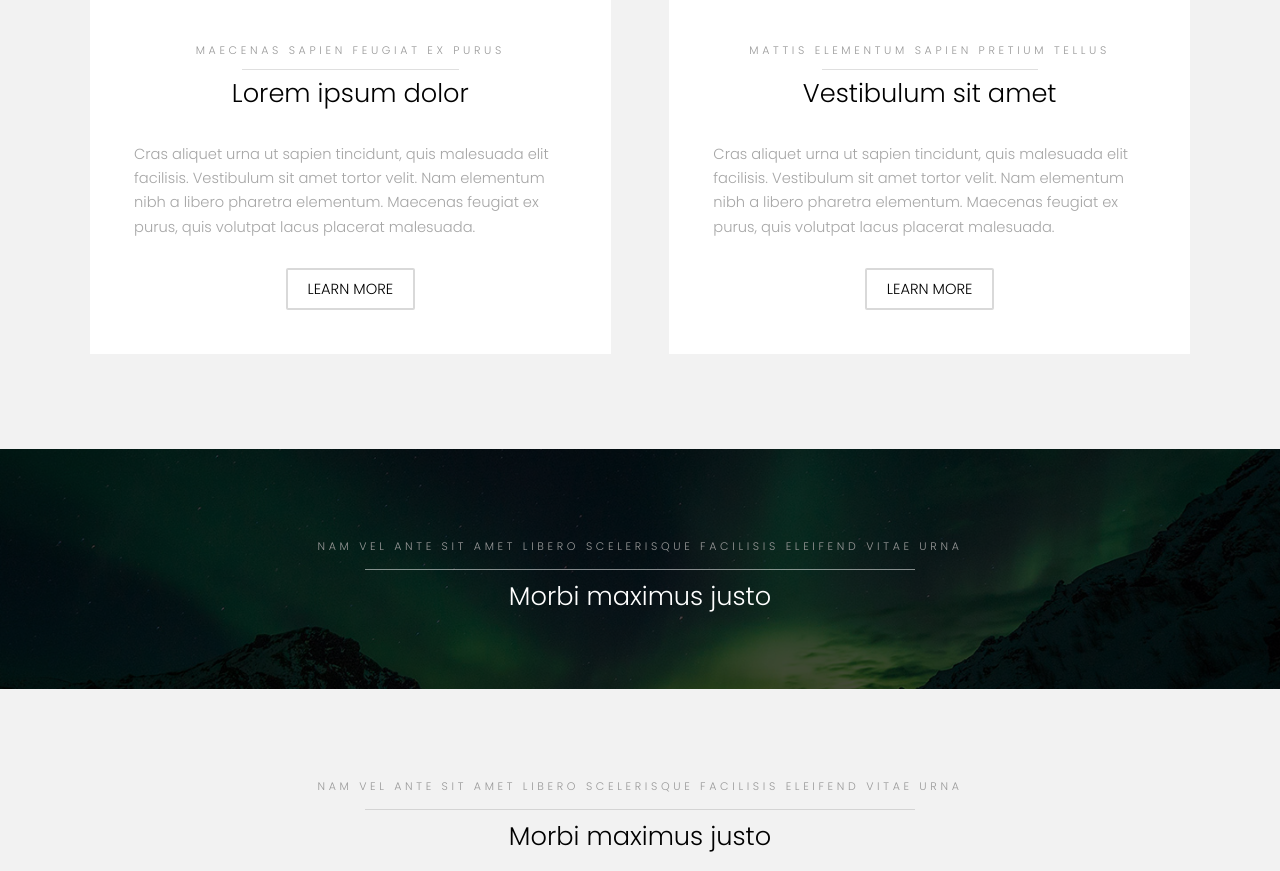
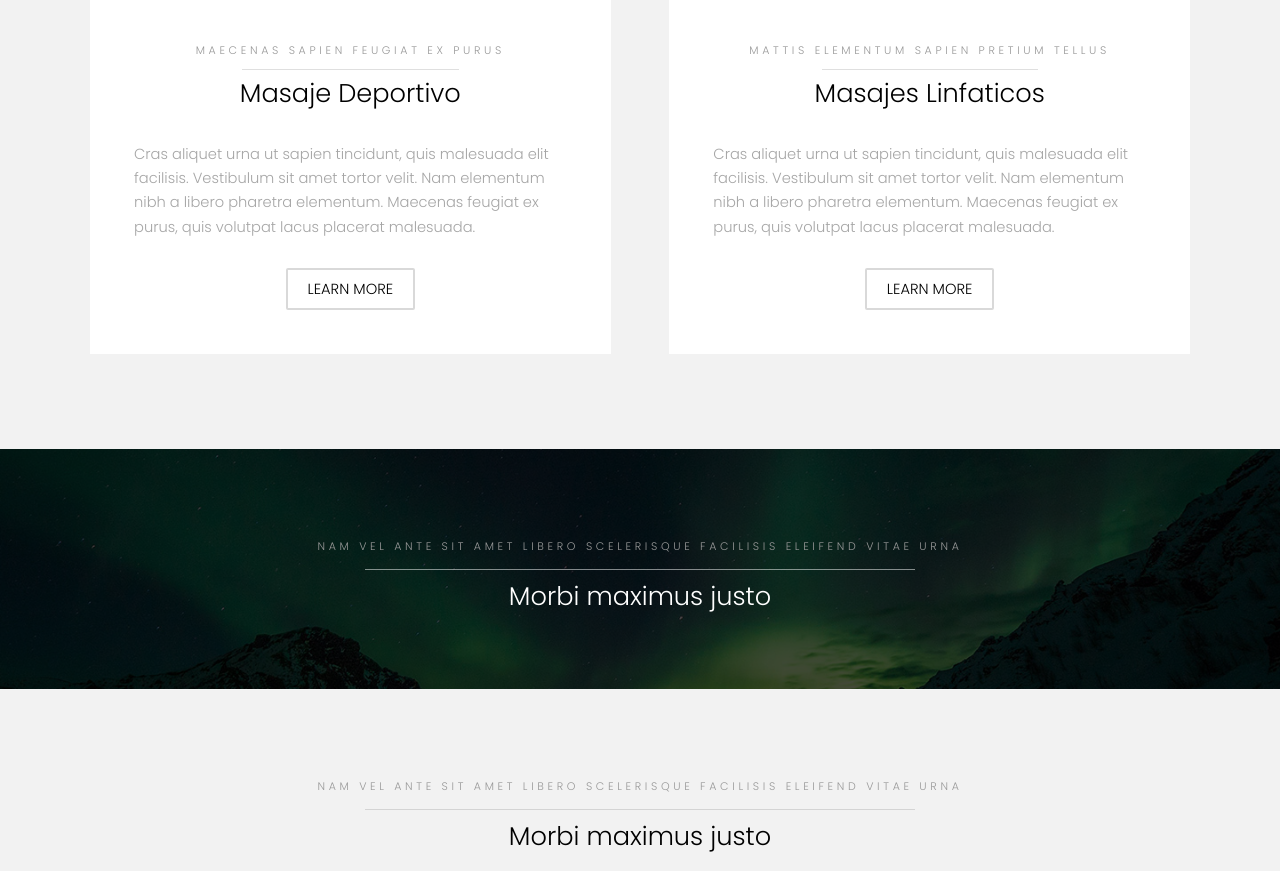
Before and after one commit to saab53/servef_ejercicio1, a plain HTML site: page index.html in a window 1280 px wide. Shown: the part 951-1822 px from the top of the page. Drawn offline with Linux system fonts and the light colour scheme.

Commit message:
PROJ-998/ Ajuste titulos portada

```diff
--- a/index.html
+++ b/index.html
@@ -90,7 +90,7 @@
 								<div class="content">
 									<header class="align-center">
 										<p>maecenas sapien feugiat ex purus</p>
-										<h2>Lorem ipsum dolor</h2>
+										<h2>Masaje Deportivo</h2>
 									</header>
 									<p> Cras aliquet urna ut sapien tincidunt, quis malesuada elit facilisis. Vestibulum sit amet tortor velit. Nam elementum nibh a libero pharetra elementum. Maecenas feugiat ex purus, quis volutpat lacus placerat malesuada.</p>
 									<footer class="align-center">
@@ -108,7 +108,7 @@
 								<div class="content">
 									<header class="align-center">
 										<p>mattis elementum sapien pretium tellus</p>
-										<h2>Vestibulum sit amet</h2>
+										<h2>Masajes Linfaticos</h2>
 									</header>
 									<p> Cras aliquet urna ut sapien tincidunt, quis malesuada elit facilisis. Vestibulum sit amet tortor velit. Nam elementum nibh a libero pharetra elementum. Maecenas feugiat ex purus, quis volutpat lacus placerat malesuada.</p>
 									<footer class="align-center">
```
